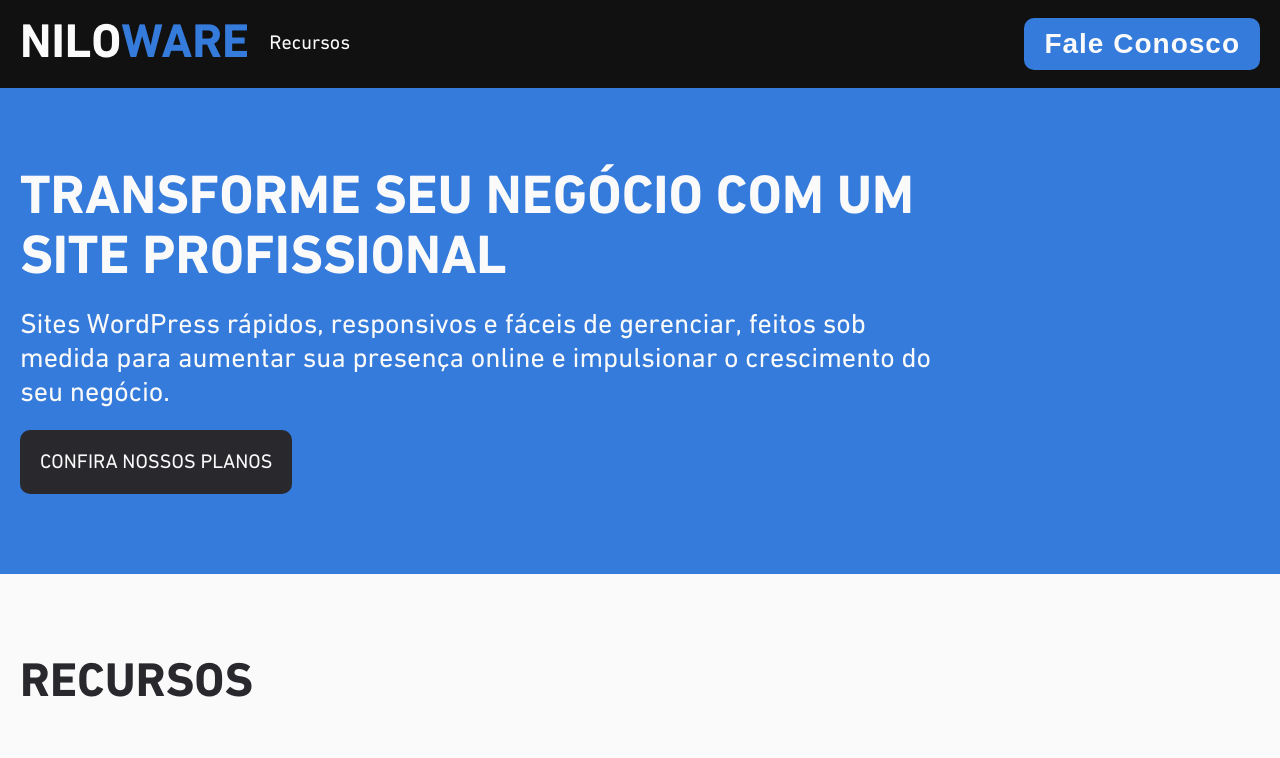
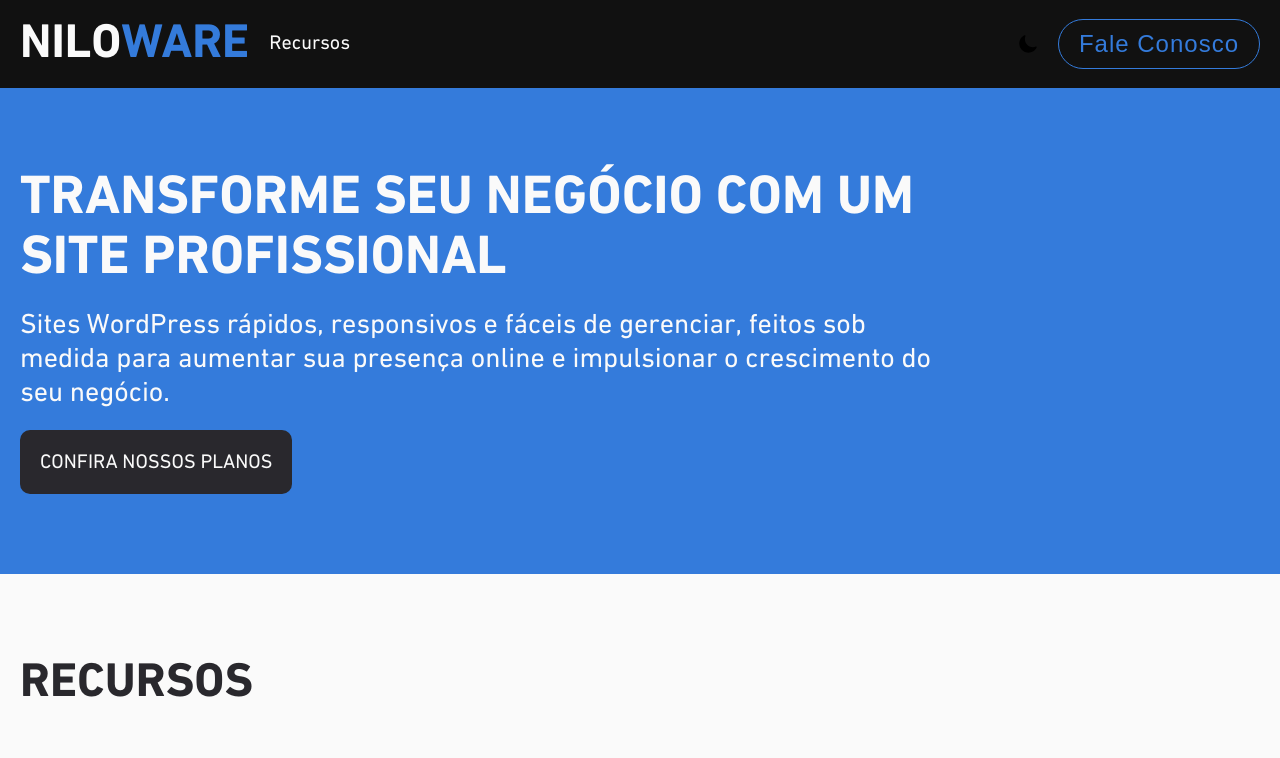
Before and after one commit to mjuliamiosso/niloware, a Next.js app: page /en/home in a window 1280 px wide. Shown: the top 758 px of the page. Built offline with nearby package versions, Linux system fonts and the light colour scheme.

Commit message:
feat: theme button

```diff
--- a/app/components/Navbar/Navbar.module.scss
+++ b/app/components/Navbar/Navbar.module.scss
@@ -16,17 +16,27 @@
     }
 }
 
+.rightSide{
+    display: flex;
+    gap: 10px;
+    align-items: center;
+}
+
 .button {
     display: none;
-    border-radius: 10px;
+    border-radius: 50px;
     padding: 10px 20px;
-    border: none;
-    background-color: $primary;
-    font-size: $fs-500;
-    color: $light-bg;
-    font-weight: bold;
+    border: 1px solid $primary;
+    background-color: transparent;
+    font-size: $fs-400;
+    color: $primary;
     cursor: pointer;
     letter-spacing: 1px;
+
+    &:hover{
+        background-color: $primary;
+        color: $light-bg;
+    }
 }
 
 .container {
--- a/app/components/Navbar/Navbar.tsx
+++ b/app/components/Navbar/Navbar.tsx
@@ -3,6 +3,7 @@ import styles from './Navbar.module.scss'
 import classNames from 'classnames'
 import { IoMdMenu } from "react-icons/io";
 import Link from 'next/link';
+import ThemeToggle from '../ThemeToggle/ThemeToggle';
 
 interface NavbarProps {
   link: string;
@@ -37,16 +38,18 @@ const Navbar: React.FC<NavbarProps> = ({ link, ref }) => {
             </a>
           </div>
         </div>
-        <div>
+        <div className={styles.rightSide}>
+          <ThemeToggle />
           <button className={styles.button}>
             Fale Conosco
           </button>
+          <button
+            onClick={toggleMenu}
+            className={styles.menu}>
+            <IoMdMenu />
+          </button>
         </div>
-        <button
-          onClick={toggleMenu}
-          className={styles.menu}>
-          <IoMdMenu />
-        </button>
+
       </div>
     </div>
   )
```
